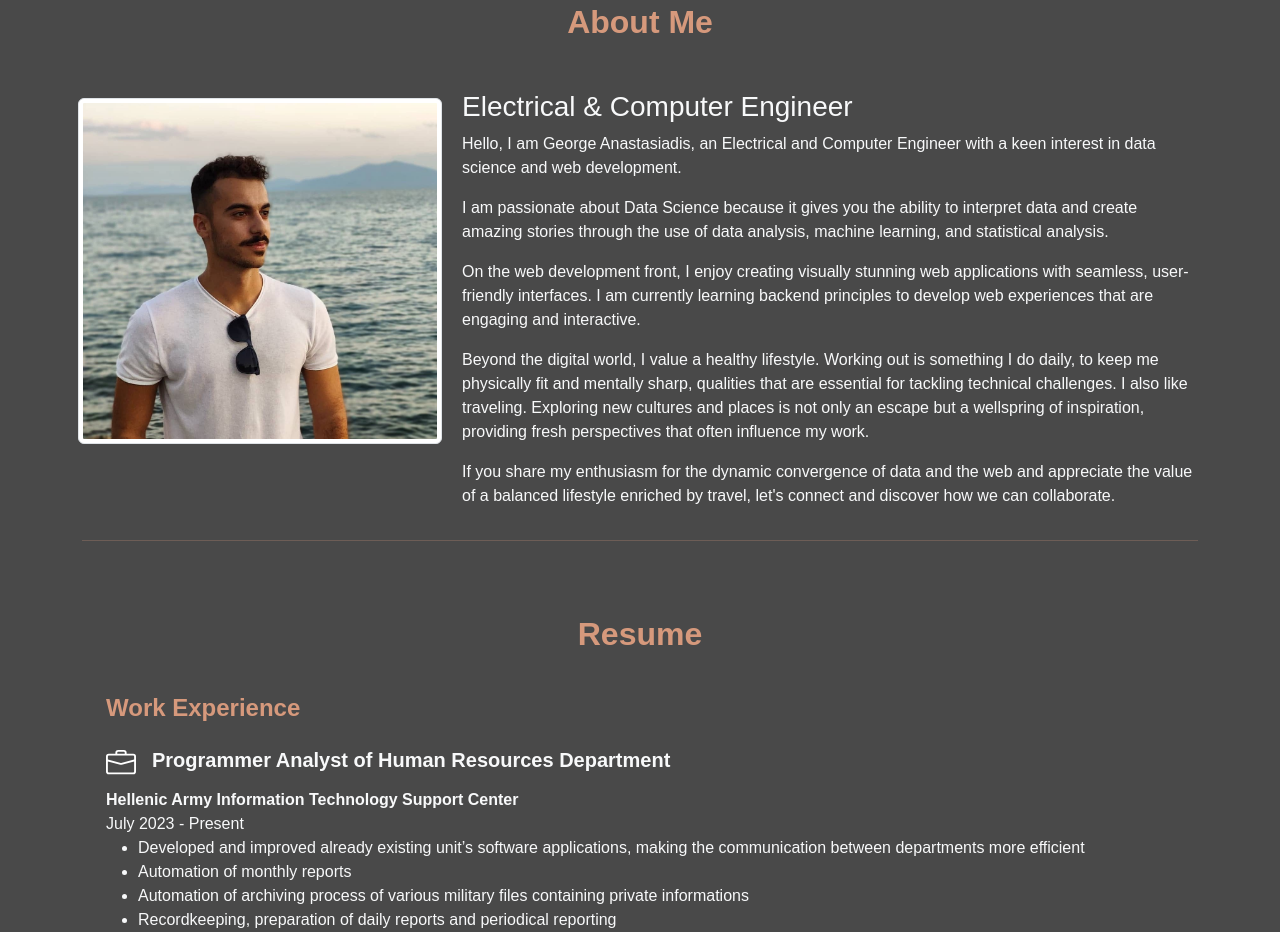
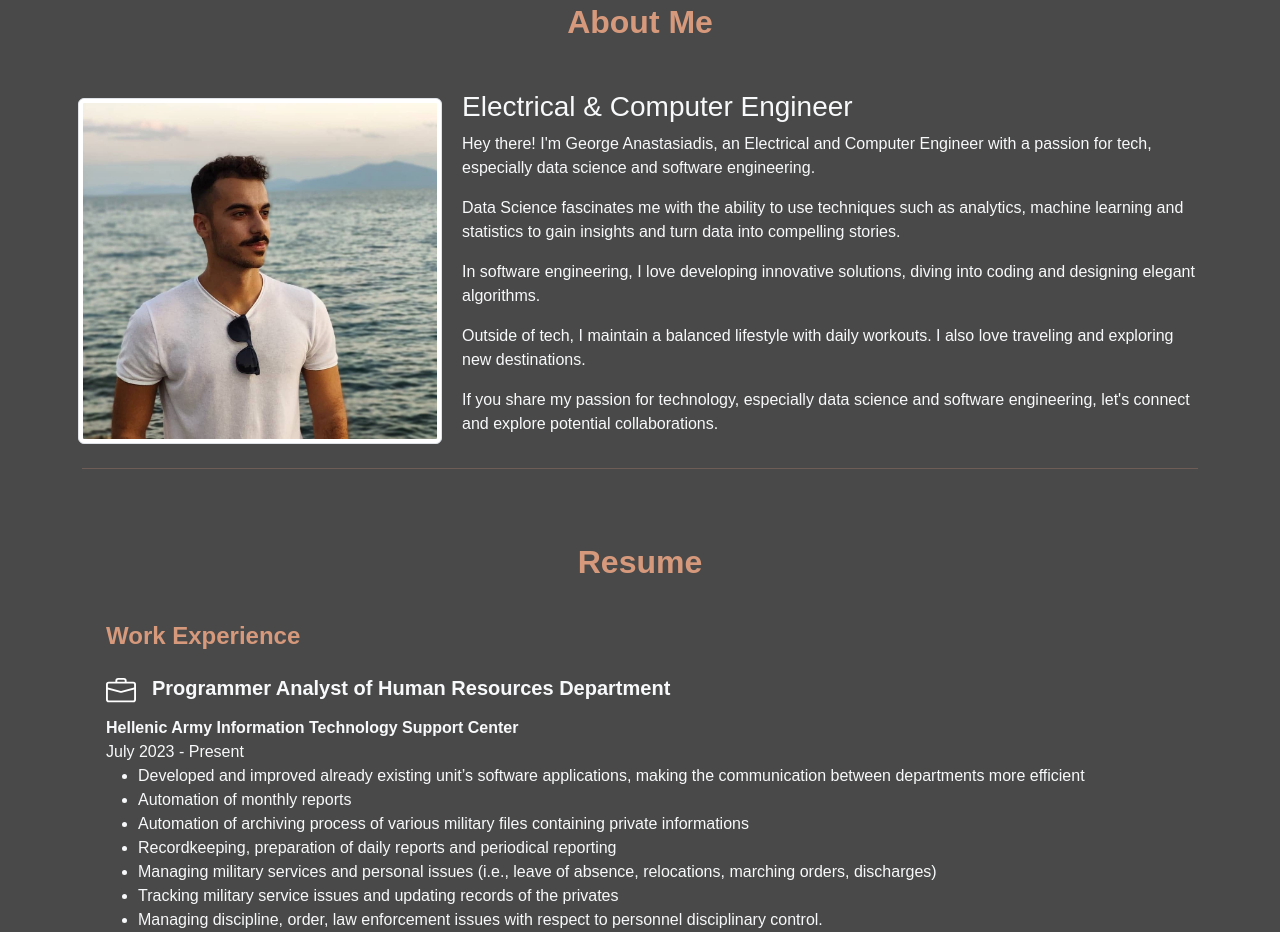
Before and after one commit to georgeanastasiadis/georgeanastasiadis.github.io, a plain HTML site: page index.html in a window 1280 px wide. Shown: the part 833-1765 px from the top of the page. Drawn offline with nearby package versions, Linux system fonts and the light colour scheme; a web font is replaced by a local one.

Commit message:
Add files via upload

```diff
--- a/index.html
+++ b/index.html
@@ -87,11 +87,11 @@
               <div class="col-lg-8">
                 <div class="about-text">
                   <h3 class="text-light">Electrical &amp; Computer Engineer</h3>
-                  <p class="text-light">Hello, I am George Anastasiadis, an Electrical and Computer Engineer with a keen interest in data science and web development.</p>
-                  <p class="text-light">I am passionate about Data Science because it gives you the ability to interpret data and create amazing stories through the use of data analysis, machine learning, and statistical analysis.</p>
-                  <p class="text-light">On the web development front, I enjoy creating visually stunning web applications with seamless, user-friendly interfaces. I am currently learning backend principles to develop web experiences that are engaging and interactive.</p>
-                  <p class="text-light">Beyond the digital world, I value a healthy lifestyle. Working out is something I do daily, to keep me physically fit and mentally sharp, qualities that are essential for tackling technical challenges. I also like traveling. Exploring new cultures and places is not only an escape but a wellspring of inspiration, providing fresh perspectives that often influence my work.</p>
-                  <p class="text-light">If you share my enthusiasm for the dynamic convergence of data and the web and appreciate the value of a balanced lifestyle enriched by travel, let's connect and discover how we can collaborate.</p>
+                  <p class="text-light">Hey there! I'm George Anastasiadis, an Electrical and Computer Engineer with a passion for tech, especially data science and software engineering.</p>
+                  <p class="text-light">Data Science fascinates me with the ability to use techniques such as analytics, machine learning and statistics to gain insights and turn data into compelling stories.</p>
+                  <p class="text-light">In software engineering, I love developing innovative solutions, diving into coding and designing elegant algorithms.</p>
+                  <p class="text-light">Outside of tech, I maintain a balanced lifestyle with daily workouts. I also love traveling and exploring new destinations.</p>
+                  <p class="text-light">If you share my passion for technology, especially data science and software engineering, let's connect and explore potential collaborations.</p>
                 </div>
               </div>
             </div>
```
